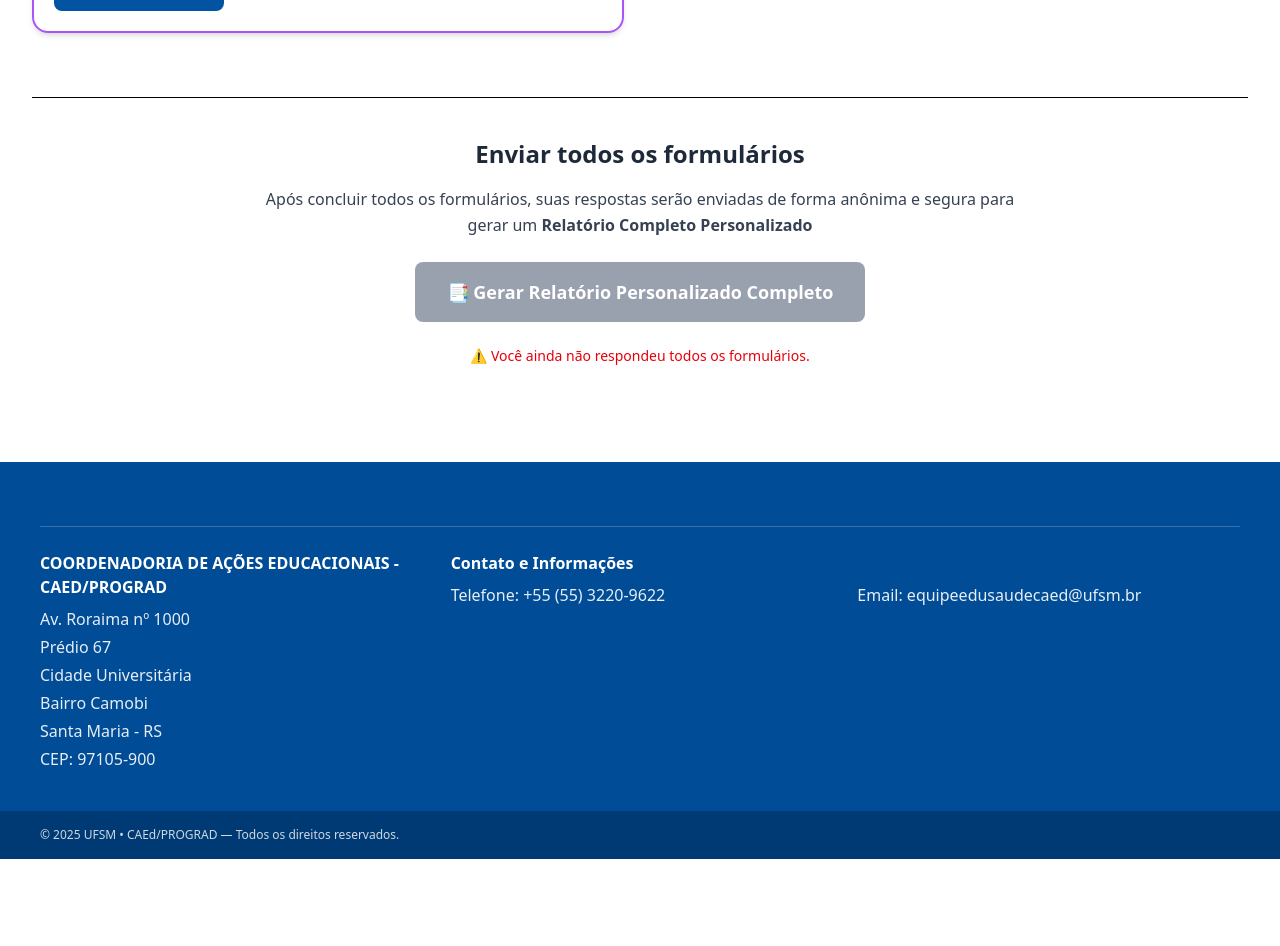
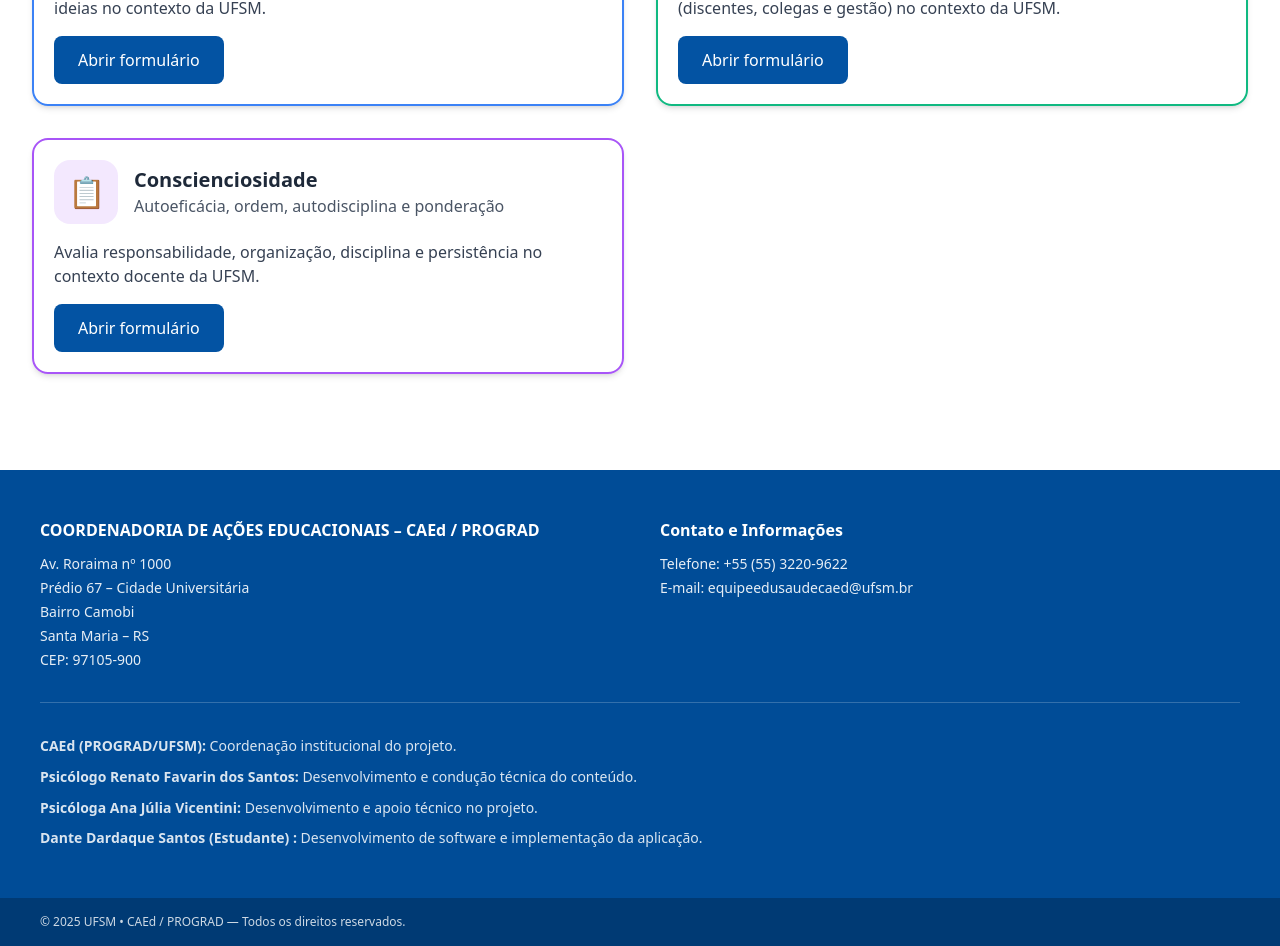
Before and after one commit to caed-ufsm/personality-form-app, a Next.js app: page /forms in a window 1280 px wide. Shown: the part 1289-2235 px from the top of the page. Before the commit the page ends 2148 px from the top, so only its background shows below. Built offline with nearby package versions, Linux system fonts and the light colour scheme.

Commit message:
melhorias no texto geral e do footer

```diff
--- a/app/forms/FormsIndexPage.tsx
+++ b/app/forms/FormsIndexPage.tsx
@@ -380,6 +380,43 @@ export default function FormsIndexPage() {
         </div>
       </header>
 
+            {/* ÁREA FINAL DE ENVIO -------------------------------------------------- */}
+      <section className="mt-10 mb-16 border-t pt-10">
+        <div className="max-w-3xl mx-auto text-center">
+          <h2 className="text-2xl font-bold text-gray-800 mb-4">
+            Enviar todos os formulários
+          </h2>
+
+          <p className="text-gray-700 mb-6 leading-relaxed">
+            Após concluir todos os formulários abaixo, suas respostas serão enviadas de
+            forma anônima e segura para gerar um{" "}
+            <strong>Relatório Completo Personalizado</strong>
+          </p>
+
+          <div className="flex flex-col items-center gap-4">
+            <button
+              onClick={handleSend}
+              disabled={!allComplete || isLoading}
+              className={`rounded-lg px-8 py-4 text-lg font-semibold text-white transition ${
+                allComplete && !isLoading
+                  ? "bg-[#0353a3] hover:bg-blue-800"
+                  : "bg-gray-400 cursor-not-allowed"
+              }`}
+            >
+              {isLoading
+                ? "⏳ Enviando e gerando PDF..."
+                : "📑 Gerar Relatório Personalizado Completo"}
+            </button>
+
+            {!allComplete && (
+              <p className="text-lg text-red-600 mt-2">
+                ⚠️ Você ainda não respondeu todos os formulários.
+              </p>
+            )}
+          </div>
+        </div>
+      </section>
+
       {/* LISTA DE FORMULÁRIOS ------------------------------------------------- */}
       {sortedForms.length === 0 ? (
         <p className="text-lg text-gray-500">Nenhum formulário cadastrado.</p>
@@ -521,43 +558,6 @@ export default function FormsIndexPage() {
         </ul>
       )}
 
-      {/* ÁREA FINAL DE ENVIO -------------------------------------------------- */}
-      <section className="mt-16 border-t pt-10">
-        <div className="max-w-3xl mx-auto text-center">
-          <h2 className="text-2xl font-bold text-gray-800 mb-4">
-            Enviar todos os formulários
-          </h2>
-
-          <p className="text-gray-700 mb-6 leading-relaxed">
-            Após concluir todos os formulários, suas respostas serão enviadas de
-            forma anônima e segura para gerar um{" "}
-            <strong>Relatório Completo Personalizado</strong>
-          </p>
-
-          <div className="flex flex-col items-center gap-4">
-            <button
-              onClick={handleSend}
-              disabled={!allComplete || isLoading}
-              className={`rounded-lg px-8 py-4 text-lg font-semibold text-white transition ${
-                allComplete && !isLoading
-                  ? "bg-[#0353a3] hover:bg-blue-800"
-                  : "bg-gray-400 cursor-not-allowed"
-              }`}
-            >
-              {isLoading
-                ? "⏳ Enviando e gerando PDF..."
-                : "📑 Gerar Relatório Personalizado Completo"}
-            </button>
-
-            {!allComplete && (
-              <p className="text-sm text-red-600 mt-2">
-                ⚠️ Você ainda não respondeu todos os formulários.
-              </p>
-            )}
-          </div>
-        </div>
-      </section>
-
       {/* ---------------- PDF MODAL ---------------- */}
       {pdfModalOpen && (
         <div className="fixed inset-0 z-50 flex items-center justify-center p-4">
--- a/app/forms/[formId]/FormPageClient.tsx
+++ b/app/forms/[formId]/FormPageClient.tsx
@@ -390,8 +390,7 @@ export default function FormPageClient({
           </div>
 
           <p className="text-xs text-gray-500 mt-4">
-            Suas respostas são salvas como rascunho neste navegador. A geração do
-            PDF acontece somente na etapa final de envio (página de resumo).
+            Suas respostas são salvas como rascunho neste navegador. A geração do relatório acontece somente após preencher todos formulários.
           </p>
         </div>
       </section>
--- a/components/footer.tsx
+++ b/components/footer.tsx
@@ -1,123 +1,85 @@
 // components/footer.tsx
 import React from "react";
-import Link from "next/link";
 
-type SocialLink = { label: string; href: string; icon?: React.ReactNode };
-type ContactLine = { label: string; href?: string };
+type ContactLine = { label: string };
 
-export type FooterProps = {
-  orgTitle?: string;
-  leftBlock?: { title: string; lines: ContactLine[] };
-  centerBlock?: { title: string; lines: ContactLine[] };
-  rightBlockLogoSrc?: string;
-  socials?: SocialLink[];
-  showBackToTop?: boolean;
-  className?: string;
-};
+export default function Footer({ className = "" }: { className?: string }) {
+  const address: ContactLine[] = [
+    { label: "Av. Roraima nº 1000" },
+    { label: "Prédio 67 – Cidade Universitária" },
+    { label: "Bairro Camobi" },
+    { label: "Santa Maria – RS" },
+    { label: "CEP: 97105-900" },
+  ];
 
-const InstagramIcon = () => (
-  <svg width="20" height="20" viewBox="0 0 24 24" aria-hidden="true" className="inline-block">
-    <path d="M7 2h10a5 5 0 0 1 5 5v10a5 5 0 0 1-5 5H7a5 5 0 0 1-5-5V7a5 5 0 0 1 5-5zm5 5a5 5 0 1 0 0 10 5 5 0 0 0 0-10Zm6.5-.75a1.25 1.25 0 1 0 0 2.5 1.25 1.25 0 0 0 0-2.5Z" fill="currentColor"/>
-  </svg>
-);
-const MailIcon = () => (
-  <svg width="20" height="20" viewBox="0 0 24 24" aria-hidden="true" className="inline-block">
-    <path d="M4 6h16v12H4z" fill="currentColor" />
-    <path d="M4 6l8 6 8-6" fill="none" stroke="#004c97" strokeWidth="1.5" />
-  </svg>
-);
-const FacebookIcon = () => (
-  <svg width="20" height="20" viewBox="0 0 24 24" aria-hidden="true" className="inline-block">
-    <path d="M13 22v-9h3l1-4h-4V7a1 1 0 0 1 1-1h3V2h-3a5 5 0 0 0-5 5v2H6v4h3v9h4z" fill="currentColor"/>
-  </svg>
-);
-const RSSIcon = () => (
-  <svg width="20" height="20" viewBox="0 0 24 24" aria-hidden="true" className="inline-block">
-    <path d="M4 11a9 9 0 0 1 9 9h3A12 12 0 0 0 4 8v3zM4 4a16 16 0 0 1 16 16h-3A13 13 0 0 0 4 7V4zm2 16a2 2 0 1 0 0-4 2 2 0 0 0 0 4z" fill="currentColor"/>
-  </svg>
-);
+  const contact: ContactLine[] = [
+    { label: "Telefone: +55 (55) 3220-9622" },
+    { label: "E-mail: equipeedusaudecaed@ufsm.br" },
+  ];
 
-export default function Footer({
-  orgTitle = "COORDENADORIA DE AÇÕES EDUCACIONAIS — CAED",
-  leftBlock = {
-    title: "COORDENADORIA DE AÇÕES EDUCACIONAIS - CAED/PROGRAD",
-    lines: [
-      { label: "Av. Roraima nº 1000" },
-      { label: "Prédio 67" },
-      { label: "Cidade Universitária" },
-      { label: "Bairro Camobi" },
-      { label: "Santa Maria - RS" },
-      { label: "CEP: 97105-900" },
-    ],
-  },
-  centerBlock = {
-    title: "Contato e Informações",
-    lines: [
-      { label: "Telefone: +55 (55) 3220-9622" },
-      { label: "Email: equipeedusaudecaed@ufsm.br" },
-
-    ],
-  },
-  socials = [
-    { label: "Instagram", href: "https://www.instagram.com/ufsmoficial/", icon: <InstagramIcon /> },
-    { label: "E-mail", href: "mailto:caed@ufsm.br", icon: <MailIcon /> },
-    { label: "Facebook", href: "https://www.facebook.com/ufsmoficial", icon: <FacebookIcon /> },
-    { label: "RSS", href: "https://www.ufsm.br/pro-reitorias/prograd/caed/busca/?area=post&q=&rss=true&sites%5B%5D=391", icon: <RSSIcon /> },
-  ],
-  rightBlockLogoSrc,
-  showBackToTop = true,
-  className = "",
-}: FooterProps) {
   return (
     <footer className={`mt-16 bg-[#004c97] text-white ${className}`}>
+      {/* CONTEÚDO PRINCIPAL */}
+      <section className="mx-auto max-w-7xl px-6 py-12 sm:px-8 lg:px-10">
+        <div className="grid gap-10 md:grid-cols-2">
+          {/* INSTITUCIONAL */}
+          <div>
+            <h4 className="mb-3 text-base font-semibold">
+              COORDENADORIA DE AÇÕES EDUCACIONAIS – CAEd / PROGRAD
+            </h4>
 
-      {/* conteúdo */}
-      <div className="mx-auto max-w-7xl px-6 py-10 sm:px-8 lg:px-10">
-
-        <div className="my-6 h-px w-full bg-white/20" />
-
-        {/* grid principal */}
-        <div className="grid gap-8 md:grid-cols-3">
-          {/* left */}
-          <div>
-            <h4 className="mb-2 font-semibold">{leftBlock.title}</h4>
-            <ul className="space-y-1 text-white/90">
-              {leftBlock.lines.map((l, i) => (
-                <li key={i}>
-                  {l.href ? <a href={l.href} className="hover:underline">{l.label}</a> : l.label}
-                </li>
+            <ul className="space-y-1 text-sm text-white/90">
+              {address.map((item, i) => (
+                <li key={i}>{item.label}</li>
               ))}
             </ul>
           </div>
 
-          {/* center */}
-          <div className="md:col-span-2"> {/* ★ ocupa 2 colunas no md+ */}
-            <h4 className="mb-2 font-semibold">{centerBlock.title}</h4>
-            <ul className="text-white/90 md:columns-2 md:gap-6"> {/* ★ divide em 2 colunas */}
-              {centerBlock.lines.map((l, i) => (
-                <li key={i} className="mb-1 break-inside-avoid"> {/* ★ evita quebra estranha */}
-                  {l.href ? <a href={l.href} className="hover:underline">{l.label}</a> : l.label}
-                </li>
+          {/* CONTATO */}
+          <div>
+            <h4 className="mb-3 text-base font-semibold">
+              Contato e Informações
+            </h4>
+
+            <ul className="space-y-1 text-sm text-white/90">
+              {contact.map((item, i) => (
+                <li key={i}>{item.label}</li>
               ))}
             </ul>
           </div>
+        </div>
 
-          {/* right (logo opcional) */}
-          {rightBlockLogoSrc ? (
-            <div className="flex items-start md:justify-end md:col-span-3"> {/* ★ joga o logo para a linha de baixo e à direita no md+ */}
-              <img src={rightBlockLogoSrc} alt="UFSM" className="h-16 w-auto object-contain opacity-95" />
-            </div>
-          ) : null}
+        {/* DIVISOR */}
+        <div className="my-8 h-px w-full bg-white/20" />
+
+        {/* CRÉDITOS */}
+        <div className="max-w-5xl text-sm text-white/85">
+          <ul className="space-y-2 leading-relaxed">
+            <li>
+              <strong>CAEd (PROGRAD/UFSM):</strong> Coordenação institucional do projeto.
+            </li>
+            <li>
+              <strong>Psicólogo Renato Favarin dos Santos:</strong> Desenvolvimento e condução técnica do conteúdo.
+            </li>
+            <li>
+              <strong>Psicóloga Ana Júlia Vicentini:</strong> Desenvolvimento e apoio técnico no projeto.
+            </li>
+            <li>
+              <strong>Dante Dardaque Santos (Estudante) :</strong> Desenvolvimento de software e implementação da aplicação.
+            </li>
+          </ul>
+        </div>
+
+
+      </section>
+
+      {/* BARRA INFERIOR */}
+      <div className="bg-[#003a74]">
+        <div className="mx-auto max-w-7xl px-6 py-4 text-xs text-white/80 sm:px-8 lg:px-10">
+          © {new Date().getFullYear()} UFSM • CAEd / PROGRAD — Todos os direitos
+          reservados.
         </div>
       </div>
-
-      {/* base bar */}
-      <div className="bg-[#003a74]">
-        <div className="mx-auto max-w-7xl px-6 py-4 text-xs text-white/80 sm:px-8 lg:px-10">
-          © {new Date().getFullYear()} UFSM • CAEd/PROGRAD — Todos os direitos reservados.
-        </div>
-      </div>
-
     </footer>
   );
 }
```
